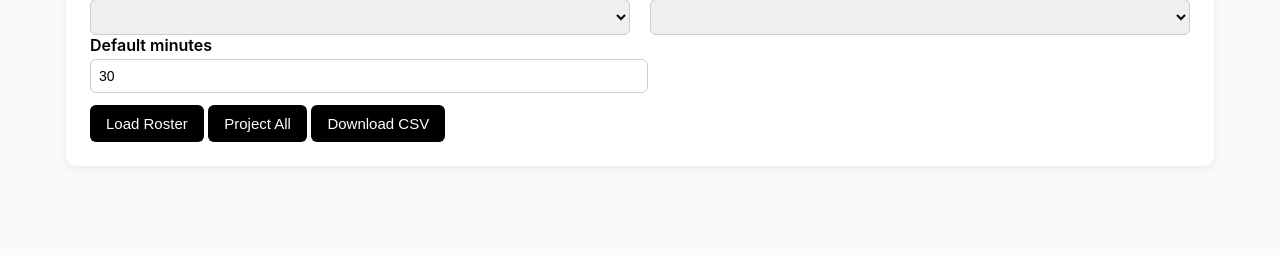
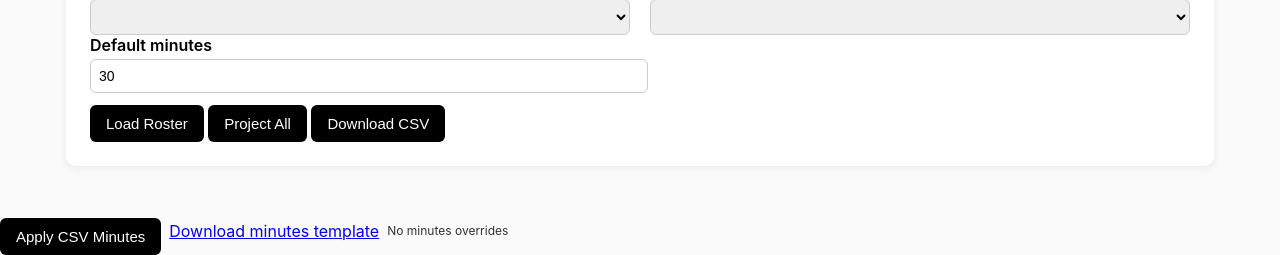
Before and after one commit to satchelscode/etr-projections, a Flask app: page / in a window 1280 px wide. Shown: the part 554-809 px from the top of the page. Before the commit the page ends 696 px from the top, so only its background shows below. Run offline with Flask 3, Linux system fonts and the light colour scheme; lists and menus that the app fills with data are empty.

Commit message:
Update index.html

```diff
--- a/templates/index.html
+++ b/templates/index.html
@@ -115,7 +115,18 @@
   </table>
 </div>
 
+  <!-- Minutes Upload controls (non-intrusive) -->
+<div id="minutes-upload-controls" style="display:flex; gap:8px; align-items:center;">
+  <input id="minutes-file" type="file" accept=".csv" style="display:none" />
+  <button id="btn-upload-minutes" type="button">Apply CSV Minutes</button>
+  <a id="link-minutes-template" href="/api/minutes/template.csv">Download minutes template</a>
+  <span id="minutes-upload-status" style="font-size:12px; opacity:0.8;"></span>
+</div>
+
+<!-- ensure your existing HTML remains unchanged below -->
+
+
 <!-- bump version when updating JS -->
-<script src="/static/main.js?v=8"></script>
+<script src="/static/main.js?v=12"></script>
 </body>
 </html>
```
